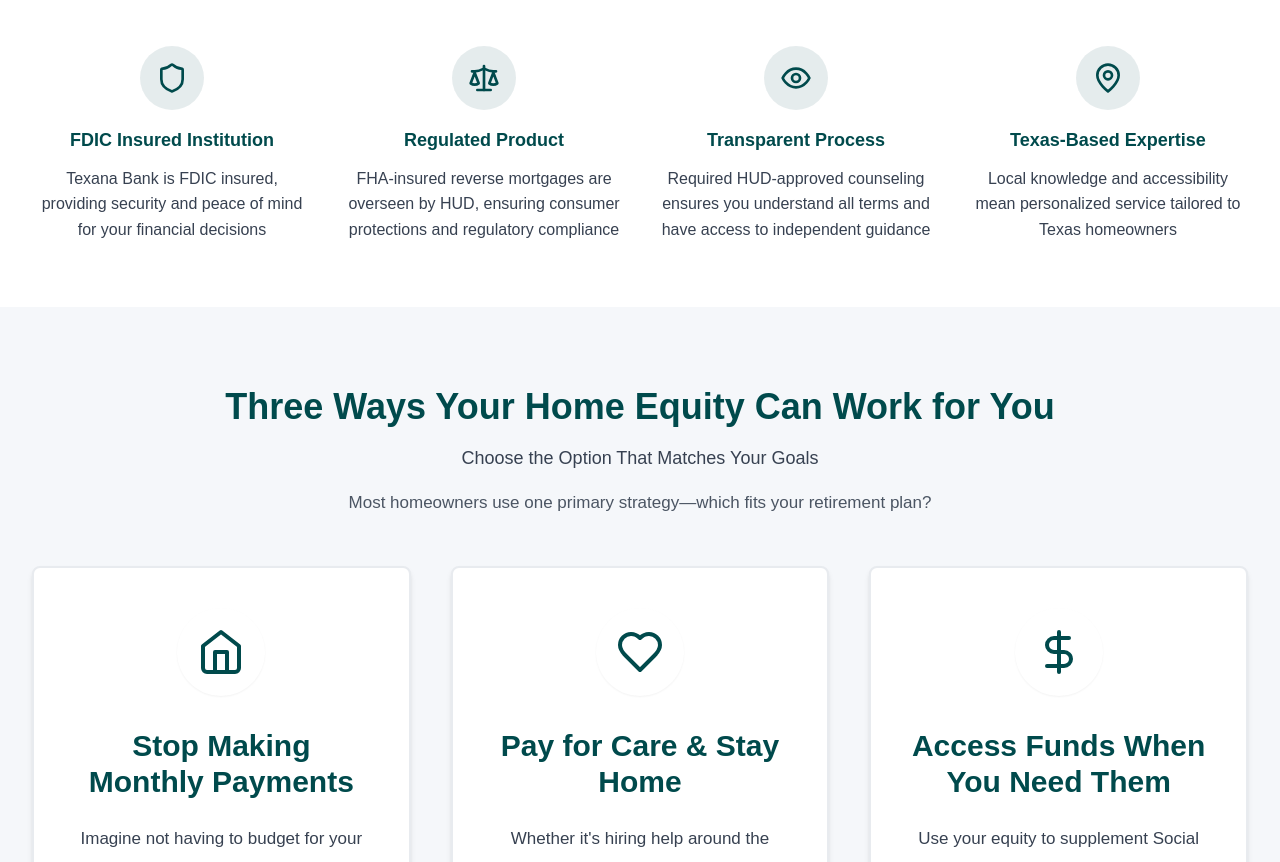
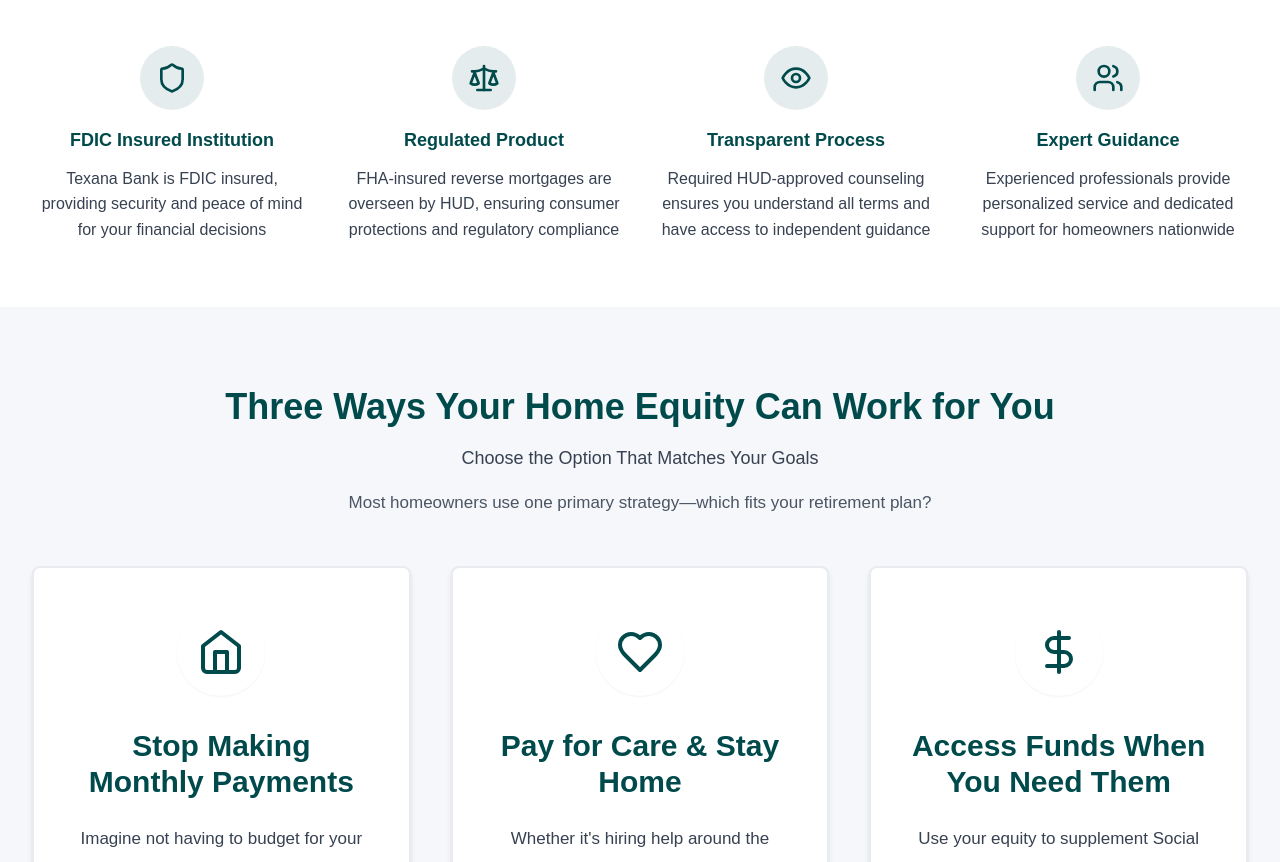
Before and after one commit to ascentcre/HomeEquityNavigator, a Next.js app: page / in a window 1280 px wide. Shown: the part 1632-2494 px from the top of the page. Built offline with nearby package versions, Linux system fonts and the light colour scheme.

Commit message:
Changed Texas based expertise to Expert Guidance.

```diff
--- a/components/TrustIndicators.js
+++ b/components/TrustIndicators.js
@@ -1,6 +1,6 @@
 'use client';
 
-import { Shield, Scale, Eye, MapPin } from 'lucide-react';
+import { Shield, Scale, Eye, Users } from 'lucide-react';
 
 export default function TrustIndicators() {
   const indicators = [
@@ -20,9 +20,9 @@ export default function TrustIndicators() {
       description: 'Required HUD-approved counseling ensures you understand all terms and have access to independent guidance',
     },
     {
-      icon: MapPin,
-      title: 'Texas-Based Expertise',
-      description: 'Local knowledge and accessibility mean personalized service tailored to Texas homeowners',
+      icon: Users,
+      title: 'Expert Guidance',
+      description: 'Experienced professionals provide personalized service and dedicated support for homeowners nationwide',
     },
   ];
 
```
